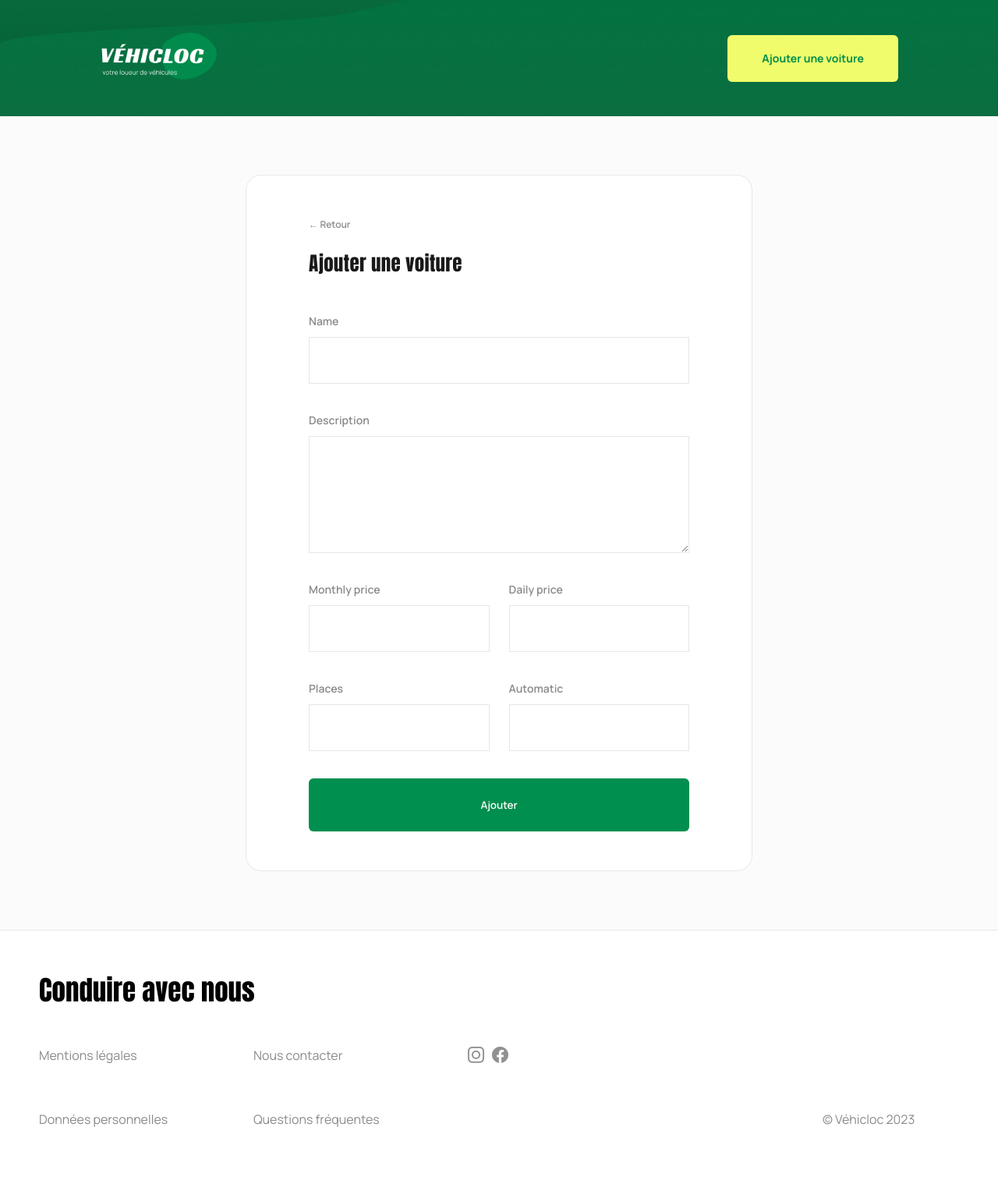
After one commit to OpenClassrooms79/Projet-8-exercice, a Symfony app: template templates/ajout.html.twig in a window 1280 px wide. The commit adds this page. Shown: the whole page at 78% size. Run offline with Twig, Linux system fonts and the light colour scheme; the template is opened without the code that fills it, so the values that code supplies are empty; form fields are guessed from the names that the template uses; some libraries are stand-ins or nearby versions.

Commit message:
formulaire d'ajout de voiture

```diff
--- a/templates/accueil.html.twig
+++ b/templates/accueil.html.twig
@@ -39,7 +39,7 @@
                         </div>
                         <div>
                             <img src="{{ asset('assets/icons/motor.png') }}" alt="Manuelle"/>
-                            <p>{{ voiture.isAutomatic ? 'Automatique' : 'Manuelle' }}</p>
+                            <p>{{ voiture.automatic ? 'Automatique' : 'Manuelle' }}</p>
                         </div>
                         <div>
                             <img src="{{ asset('assets/icons/km.png') }}" alt="km illimités"/>
--- /dev/null
+++ b/templates/ajout.html.twig
@@ -0,0 +1,36 @@
+{% extends 'base.html.twig' %}
+
+{% block title %}Ajouter une voiture - {{ parent() }}{% endblock %}
+
+{% block body %}
+    <section id="add">
+        <a href="{{ path('app_home') }}">← Retour</a>
+        <h1>Ajouter une voiture</h1>
+        {{ form_start(form) }}
+        <div class="input">
+            {{ form_row(form.name) }}
+        </div>
+        <div class="input">
+            {{ form_row(form.description) }}
+        </div>
+        <div class="flex-input">
+            <div class="input">
+                {{ form_row(form.monthlyPrice) }}
+            </div>
+            <div class="input">
+                {{ form_row(form.dailyPrice) }}
+            </div>
+        </div>
+        <div class="flex-input">
+            <div class="input">
+                {{ form_row(form.places) }}
+            </div>
+            <div class="input">
+                {{ form_row(form.automatic) }}
+            </div>
+        </div>
+
+        <button class="btn-add">Ajouter</button>
+        {{ form_end(form) }}
+    </section>
+{% endblock %}
--- a/templates/base.html.twig
+++ b/templates/base.html.twig
@@ -12,7 +12,7 @@
 <header>
     <nav>
         <a href="{{ path('app_home') }}"><img src="{{ asset('assets/img/logo.png') }}" alt="Vehicloc"/></a>
-        <a href="#" class="btn-nav">Ajouter une voiture</a>
+        <a href="{{ path('app_add') }}" class="btn-nav">Ajouter une voiture</a>
     </nav>
     {% block header %}{% endblock %}
 </header>
--- a/templates/detail.html.twig
+++ b/templates/detail.html.twig
@@ -4,7 +4,7 @@
 
 {% block body %}
     <section id="car">
-        <a href="index.html">← Retour</a>
+        <a href="{{ path('app_home') }}">← Retour</a>
         <h1>{{ voiture.name }}</h1>
 
         <p class="description-car">{{ voiture.description }}</p>
```
Also changed, not shown: src/Controller/VoituresController.php (+31 -0 lines), src/Entity/Voiture.php (+7 -4 lines), public/add.html (line endings or trailing spaces).
